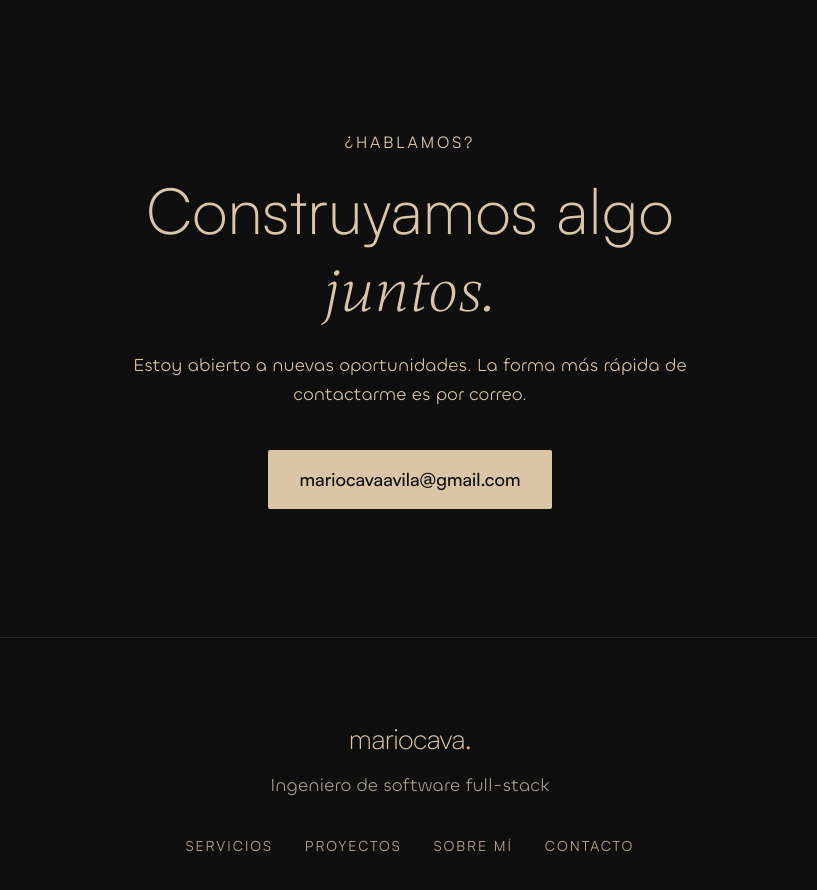
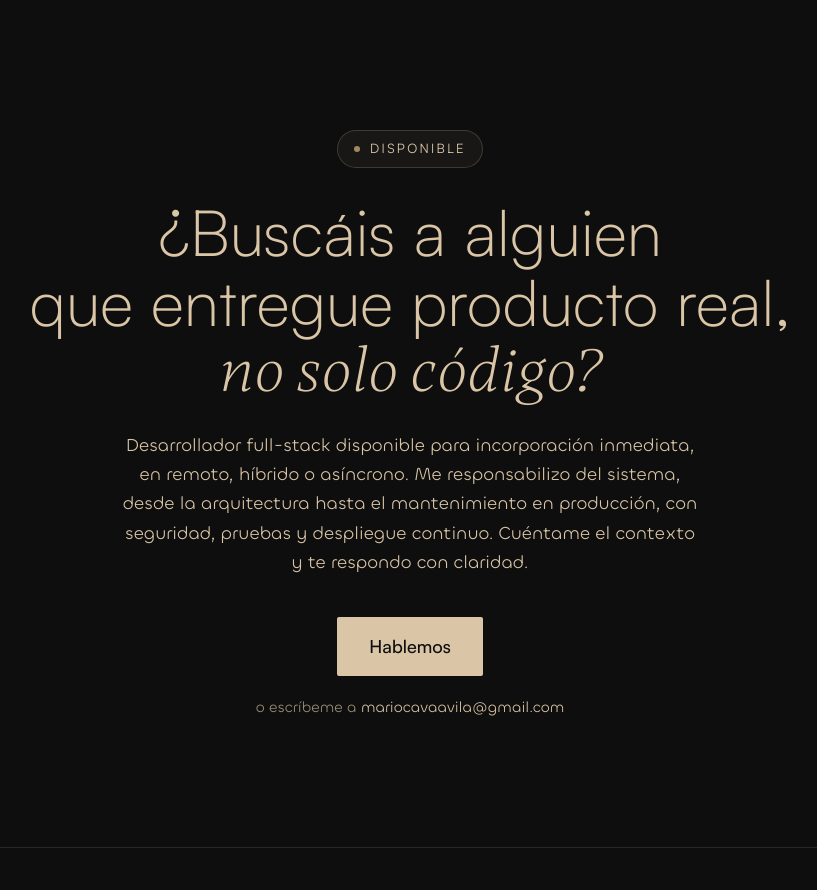
Before and after one commit to kaiserdbt/mario-portfolio, a Next.js app: page /projects/marai-agenda in a window 1280 px wide. Shown: the part 1920-2810 px from the top of the page, without its empty margins (230-1047 px from the left). Built offline with nearby package versions, Linux system fonts and the light colour scheme; no server answers.

Commit message:
feat: rework home contact CTA for recruiter conversion

```diff
--- a/src/components/ContactCta.tsx
+++ b/src/components/ContactCta.tsx
@@ -1,3 +1,4 @@
+import Link from "next/link";
 import { profile } from "@/data/profile";
 
 export default function ContactCta() {
@@ -6,25 +7,46 @@ export default function ContactCta() {
       id="contact"
       className="mx-auto w-full max-w-[1400px] px-6 py-32 sm:px-8"
     >
-      <div className="mx-auto max-w-2xl text-center">
-        <p className="font-heading text-[16px] uppercase tracking-[0.18em] text-accent">
-          ¿Hablamos?
+      <div className="mx-auto max-w-3xl text-center">
+        <span className="inline-flex items-center gap-2.5 rounded-full border border-accent/20 bg-accent/5 px-4 py-2 font-heading text-[13px] uppercase tracking-[0.18em] text-accent">
+          <span
+            aria-hidden
+            className="h-1.5 w-1.5 rounded-full bg-accent-2 animate-pulse-dot"
+          />
+          Disponible
+        </span>
+
+        <h2 className="mt-7 font-display text-[40px] font-light leading-[1.1] text-accent sm:text-[64px]">
+          <span className="block">¿Buscáis a alguien</span>
+          <span className="block">que entregue producto real,</span>
+          <span className="block italic">no solo código?</span>
+        </h2>
+
+        <p className="mx-auto mt-6 max-w-xl font-soft text-[18px] leading-relaxed text-accent">
+          Desarrollador full-stack disponible para incorporación inmediata, en
+          remoto, híbrido o asíncrono. Me responsabilizo del sistema, desde la
+          arquitectura hasta el mantenimiento en producción, con seguridad,
+          pruebas y despliegue continuo. Cuéntame el contexto y te respondo con
+          claridad.
         </p>
-        <h2 className="mt-5 font-display text-[40px] font-light leading-[1.1] text-accent sm:text-[64px]">
-          Construyamos algo
-          <span className="italic"> juntos.</span>
-        </h2>
-        <p className="mx-auto mt-6 max-w-xl font-soft text-[18px] leading-relaxed text-accent">
-          {profile.available
-            ? "Estoy abierto a nuevas oportunidades. La forma más rápida de contactarme es por correo."
-            : "La forma más rápida de contactarme es por correo."}
-        </p>
-        <a
-          href={`mailto:${profile.email}`}
-          className="mt-10 inline-block rounded-xs bg-accent px-8 py-4 text-[18px] font-medium text-background transition-opacity hover:opacity-90"
-        >
-          {profile.email}
-        </a>
+
+        <div className="mt-10 flex flex-col items-center gap-5">
+          <Link
+            href="/contact"
+            className="inline-block rounded-xs bg-accent px-8 py-4 text-[18px] font-medium text-background transition-opacity hover:opacity-90"
+          >
+            Hablemos
+          </Link>
+          <a
+            href={`mailto:${profile.email}`}
+            className="group font-soft text-[15px] text-accent/70 transition-colors hover:text-accent"
+          >
+            o escríbeme a{" "}
+            <span className="text-accent group-hover:text-accent-2">
+              {profile.email}
+            </span>
+          </a>
+        </div>
       </div>
     </section>
   );
```
